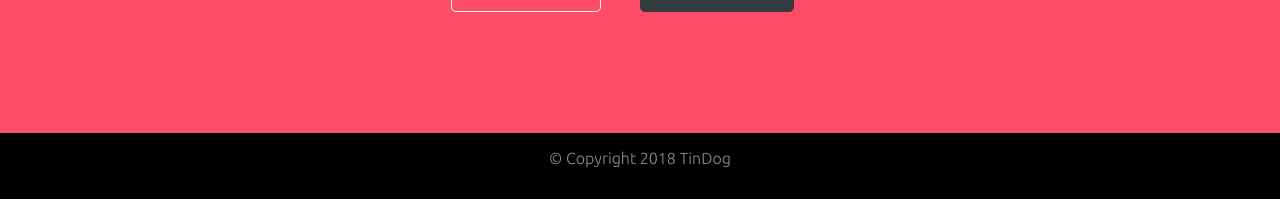
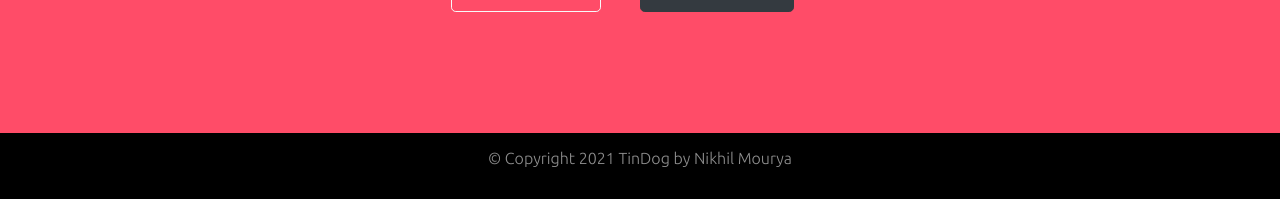
Before and after one commit to NikhilMourya/Tindog, a plain HTML site: page index.html in a window 1280 px wide. Shown: the part 2849-3048 px from the top of the page. Drawn offline with nearby package versions, Linux system fonts and the light colour scheme.

Commit message:
Update index.html

```diff
--- a/index.html
+++ b/index.html
@@ -206,7 +206,7 @@
 
   <!-- Footer -->
   <footer id="footer">
-    <p>© Copyright 2018 TinDog</p>
+    <p>© Copyright 2021 TinDog by Nikhil Mourya</p>
   </footer>
 </body>
 <script src="https://code.jquery.com/jquery-3.5.1.slim.min.js"
```
